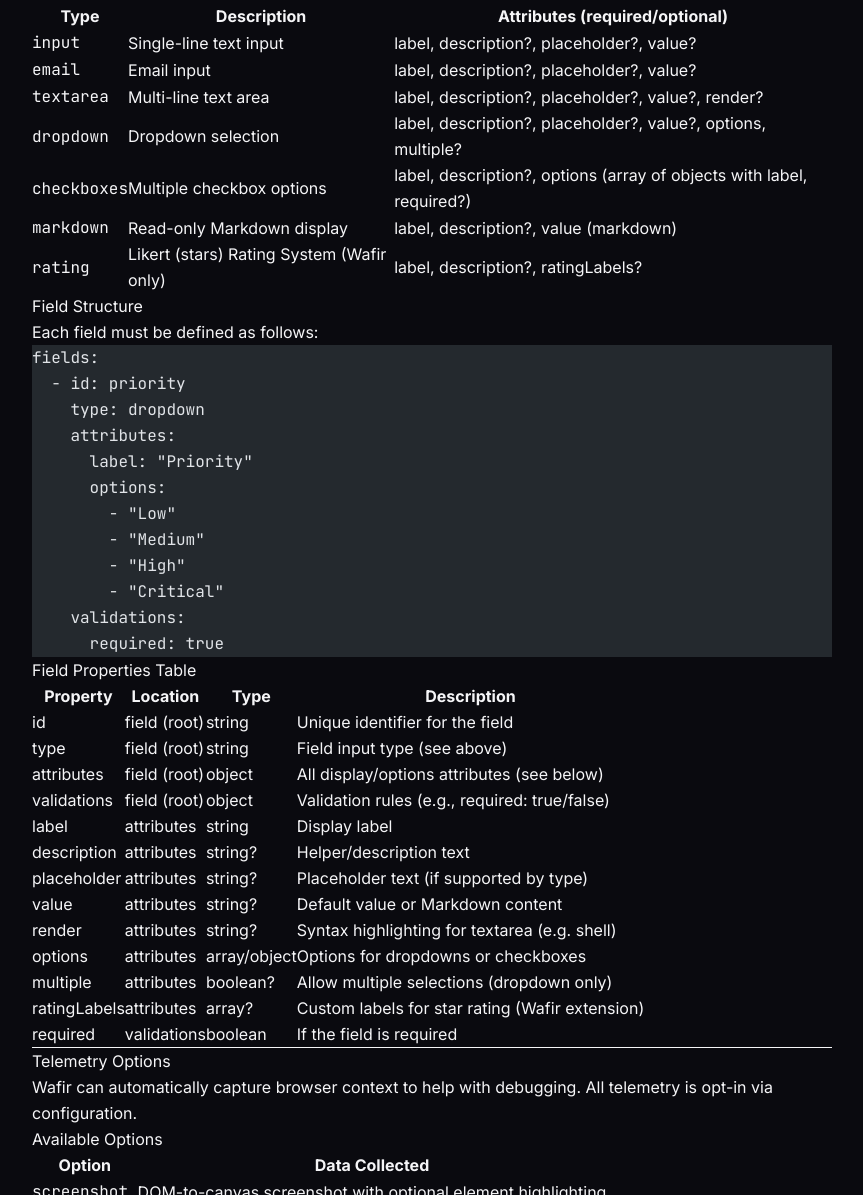
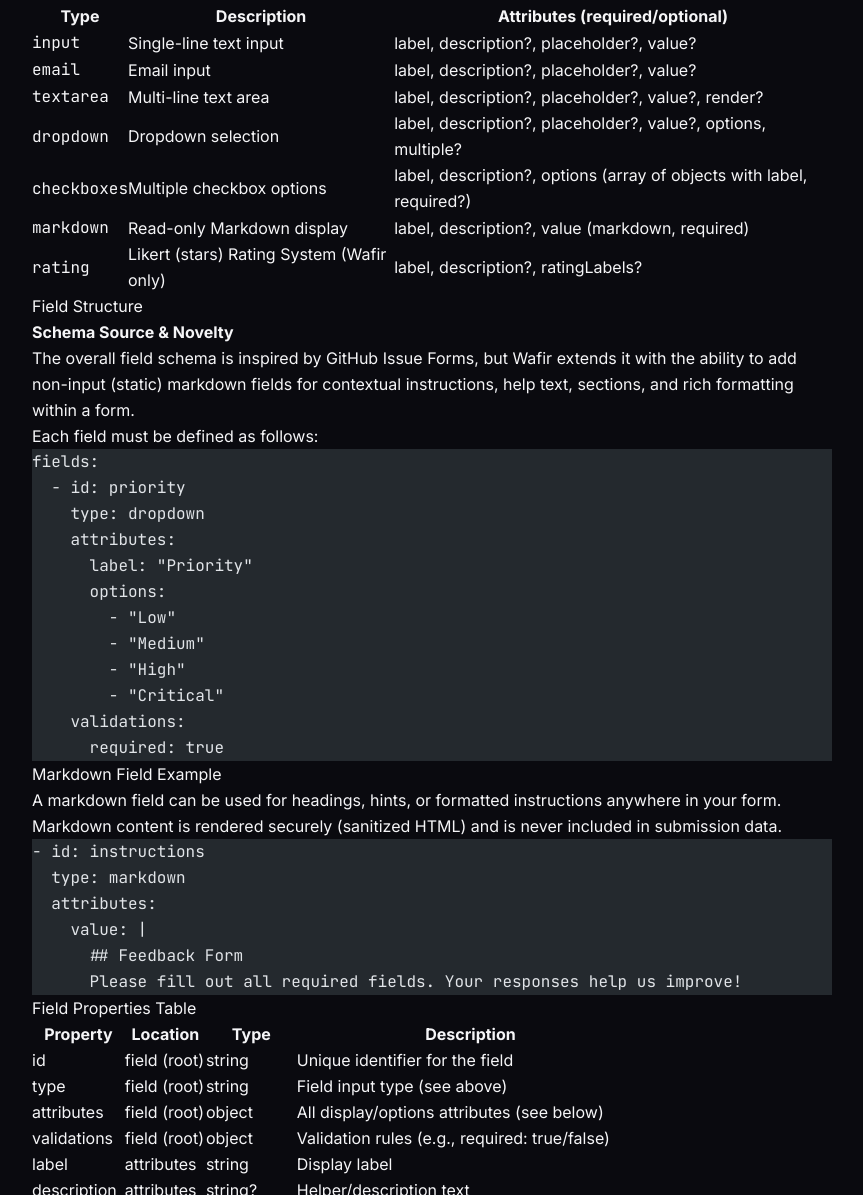
Before and after one commit to BPS-Consulting/wafir, an Astro site in the folder apps/www/: page /wafir/documentation in a window 1280 px wide. Shown: the part 3486-4681 px from the top of the page, without its empty margins (300-1163 px from the left). Built offline with nearby package versions, Linux system fonts and the light colour scheme; Astro itself is replaced by a stand-in of ours; code samples lack their colours.

Commit message:
updated docs

````diff
--- a/apps/www/src/content/documentation.md
+++ b/apps/www/src/content/documentation.md
@@ -170,10 +170,13 @@ Configure the feedback form fields in your `.github/wafir.yaml` file. **With the
 | `textarea`   | Multi-line text area                      | label, description?, placeholder?, value?, render?                    |
 | `dropdown`   | Dropdown selection                        | label, description?, placeholder?, value?, options, multiple?         |
 | `checkboxes` | Multiple checkbox options                 | label, description?, options (array of objects with label, required?) |
-| `markdown`   | Read-only Markdown display                | label, description?, value (markdown)                                 |
+| `markdown`   | Read-only Markdown display                | label, description?, value (markdown, required)                       |
 | `rating`     | Likert (stars) Rating System (Wafir only) | label, description?, ratingLabels?                                    |
 
 ### Field Structure
+
+> **Schema Source & Novelty**
+> The overall field schema is inspired by GitHub Issue Forms, but Wafir extends it with the ability to add non-input (static) markdown fields for contextual instructions, help text, sections, and rich formatting within a form.
 
 Each field must be defined as follows:
 
@@ -190,6 +193,19 @@ fields:
         - "Critical"
     validations:
       required: true
+```
+
+#### Markdown Field Example
+
+A markdown field can be used for headings, hints, or formatted instructions anywhere in your form. Markdown content is rendered securely (sanitized HTML) and is never included in submission data.
+
+```yaml
+- id: instructions
+  type: markdown
+  attributes:
+    value: |
+      ## Feedback Form
+      Please fill out all required fields. Your responses help us improve!
 ```
 
 #### Field Properties Table
````
